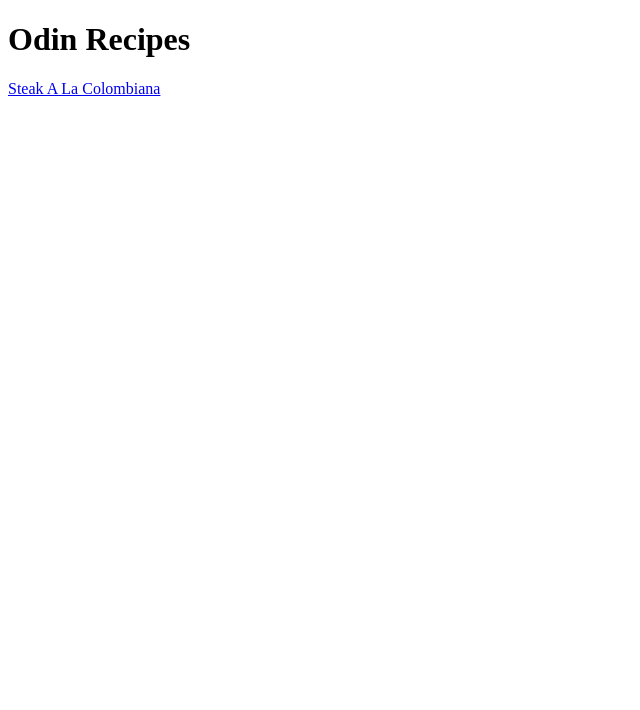
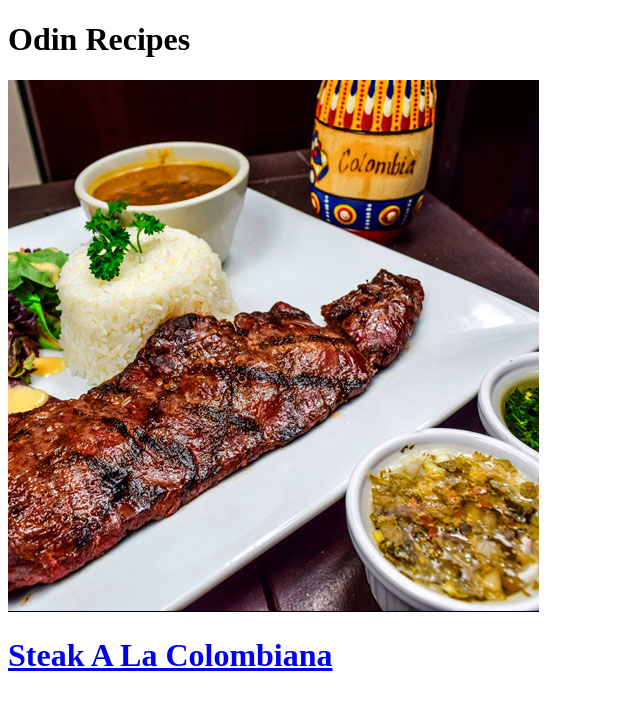
Before and after one commit to Mike401Torres/odin-recipes, a plain HTML site: page index.html in a window 1280 px wide. Shown: the whole page, without its empty margins (0-640 px from the left). Drawn offline with Linux system fonts and the light colour scheme.

Commit message:
update version of odin recipe project

```diff
--- a/index.html
+++ b/index.html
@@ -4,7 +4,11 @@
 <head>
  <body>
 <h1>Odin Recipes</h1>
-<a href="recipes/steakaLaColombiana.html">Steak A La Colombiana</a>
+<img src="Steak A La Colombiana.png" alt="Colombiana Steak">
+
+<br>
+
+<a href="recipes/steakaLaColombiana.html"><h1>Steak A La Colombiana</h1></a>
  </body>
 </head>
 
```
Also changed, not shown: recipes/steakaLaColombiana.html (+1 -1 lines), Steak A La Colombiana.png (added).
